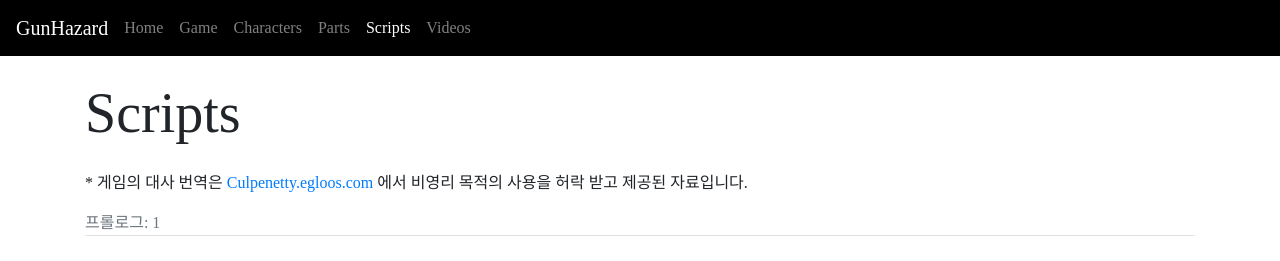
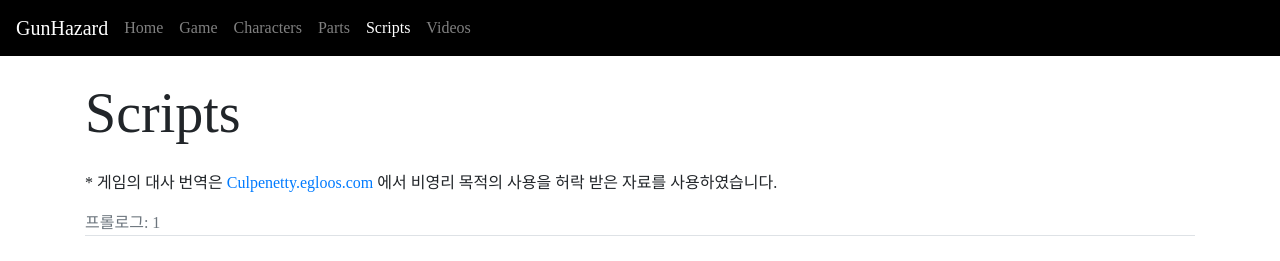
Before and after one commit to the-frontmission/front_mission-gun_hazard, a Vue app: page /scripts in a window 1280 px wide. Shown: the top 261 px of the page. Built offline with nearby package versions, Linux system fonts and the light colour scheme; a web font is replaced by a local one.

Commit message:
fixed Scripts

```diff
--- a/src/views/ScriptsListView.vue
+++ b/src/views/ScriptsListView.vue
@@ -4,7 +4,7 @@
     <p>
       * 게임의 대사 번역은
       <a href="http://culpenetty.egloos.com/" target="_blank">Culpenetty.egloos.com</a>
-      에서 비영리 목적의 사용을 허락 받고 제공된 자료입니다.
+      에서 비영리 목적의 사용을 허락 받은 자료를 사용하였습니다.
     </p>
     <ScriptsList :scripts="scripts"/>
   </div>
```
